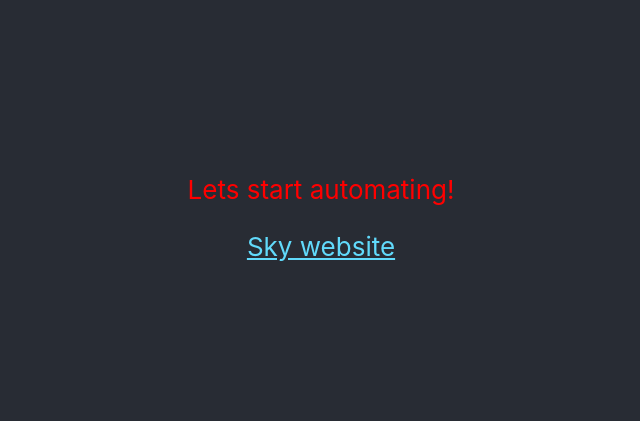
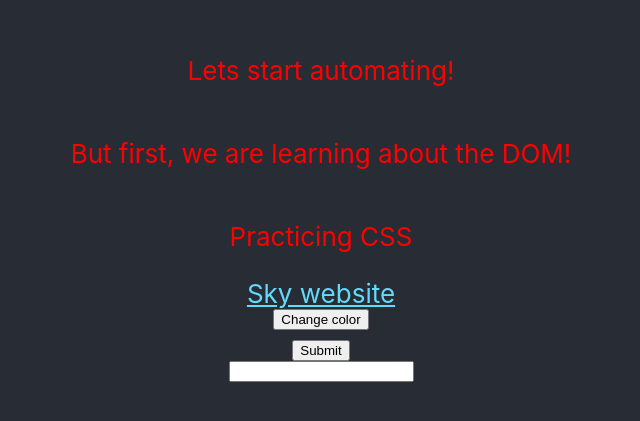
Before and after one commit to bethHorvath/automation-practice, a React (Create React App) app: page / in a window 1280 px wide. Shown: the part 195-616 px from the top of the page, without its empty margins (319-959 px from the left). Built offline with nearby package versions, Linux system fonts and the light colour scheme; the HTML template or start-up script is replaced by a standard one.

Commit message:
Added code for all of session 5 exercises

```diff
--- a/src/App.js
+++ b/src/App.js
@@ -1,17 +1,91 @@
-import React from 'react';
+import React, { useState } from 'react';
+import styled from 'styled-components';
 
-import './App.css';
+// import './App.css';
+
+const StyledApp = styled.div`
+  text-align: center;
+`;
+
+const StyledParagraph = styled.p`
+  color: red;
+`;
+
+const StyledHeader = styled.header`
+  background-color: #282c34;
+  min-height: 100vh;
+  display: flex;
+  flex-direction: column;
+  align-items: center;
+  justify-content: center;
+  font-size: calc(10px + 2vmin);
+  color: white;
+`;
+
+const StyledLink = styled.a`
+  color: #61dafb;
+`;
+
+const random = number => {
+  return Math.floor(Math.random() * (number + 1));
+};
+
+const backgroundChange = () => {
+  return `rgb(${random(255)}, ${random(255)}, ${random(255)})`;
+};
+
+const changeStyling = () => {
+  console.log('The button has been clicked and the width and font family has been changed');
+  document.body.style.width = '30%';
+  document.body.style.backgroundColor = backgroundChange();
+  document.body.style.fontFamily = 'monospace';
+};
+
+const keyPressFunction = e => {
+  switch (e.key) {
+    case 'Enter':
+      console.log('you hit enter');
+      break;
+    case 'd':
+      console.log('you hit d');
+      break;
+    default:
+      console.log('type whatever you want!');
+  }
+};
 
 const App = () => {
+  const [keyPress, setKeyPress] = useState('');
+
+  const outputPrinter = e => {
+    keyPressFunction(e);
+    setKeyPress(`you pressed: ${e.key}`);
+  };
+
+  const handleSubmit = e => {
+    e.preventDefault();
+    console.log(`the event is: ${e.type} and this was triggered on:`, e.target);
+  };
+
   return (
-    <div className="App">
-      <header className="App-header">
-        <p className="text">Lets start automating!</p>
-        <a className="App-link" href="https://www.sky.com/" target="_blank" rel="noopener noreferrer">
+    <StyledApp>
+      <StyledHeader>
+        <StyledParagraph className="text">Lets start automating!</StyledParagraph>
+        <StyledParagraph className="text">But first, we are learning about the DOM!</StyledParagraph>
+        <StyledParagraph>Practicing CSS</StyledParagraph>
+        <StyledLink href="https://www.sky.com/" target="_blank" rel="noopener noreferrer">
           Sky website
-        </a>
-      </header>
-    </div>
+        </StyledLink>
+        <button type="button" onClick={changeStyling}>
+          Change color
+        </button>
+        <form onSubmit={handleSubmit}>
+          <button type="submit">Submit</button>
+        </form>
+        <input id="textbox" type="text" onKeyDown={outputPrinter} />
+        <div id="output">{keyPress}</div>
+      </StyledHeader>
+    </StyledApp>
   );
 };
 
```
Also changed, not shown: 1 other file (tests, documents, lock files or other folders).
